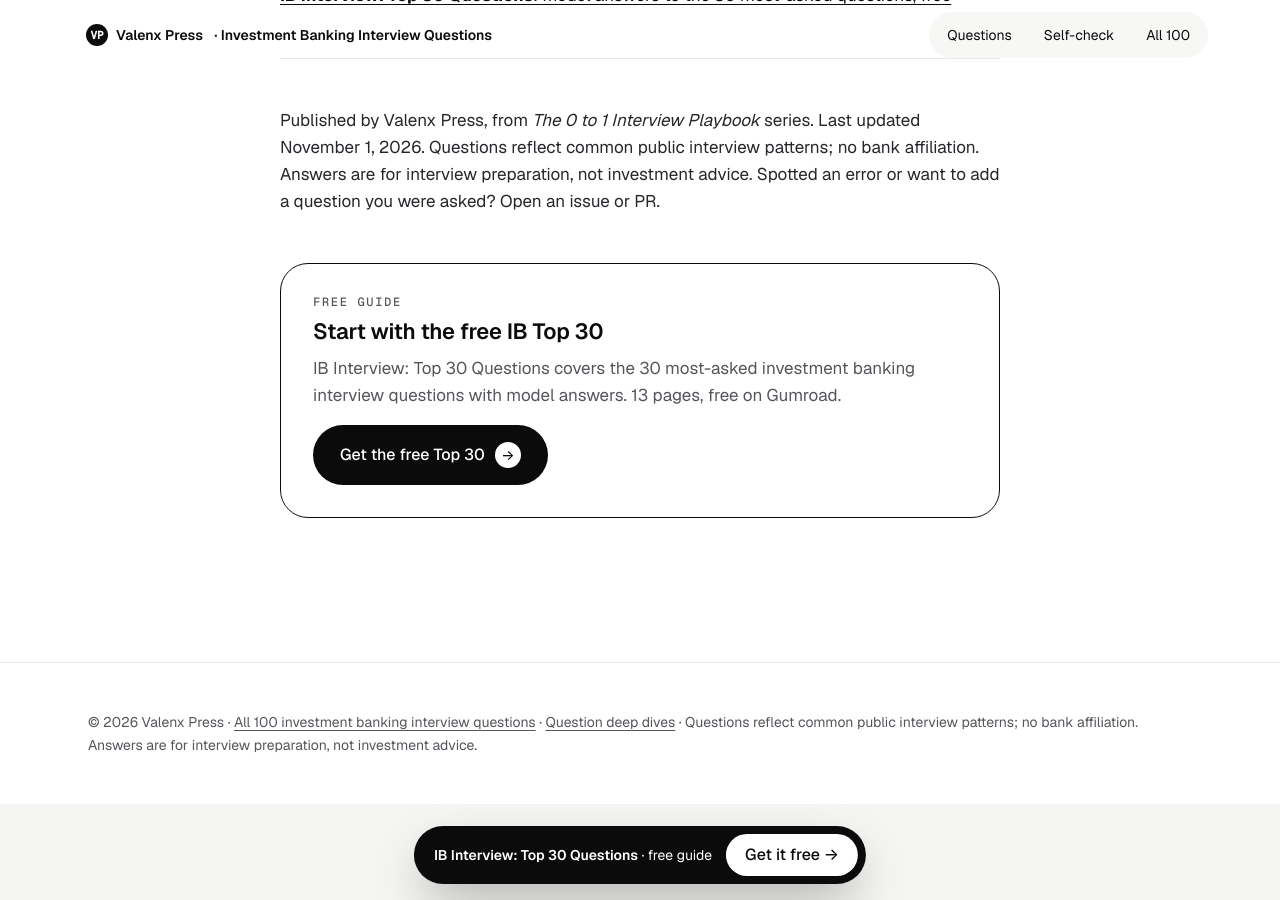
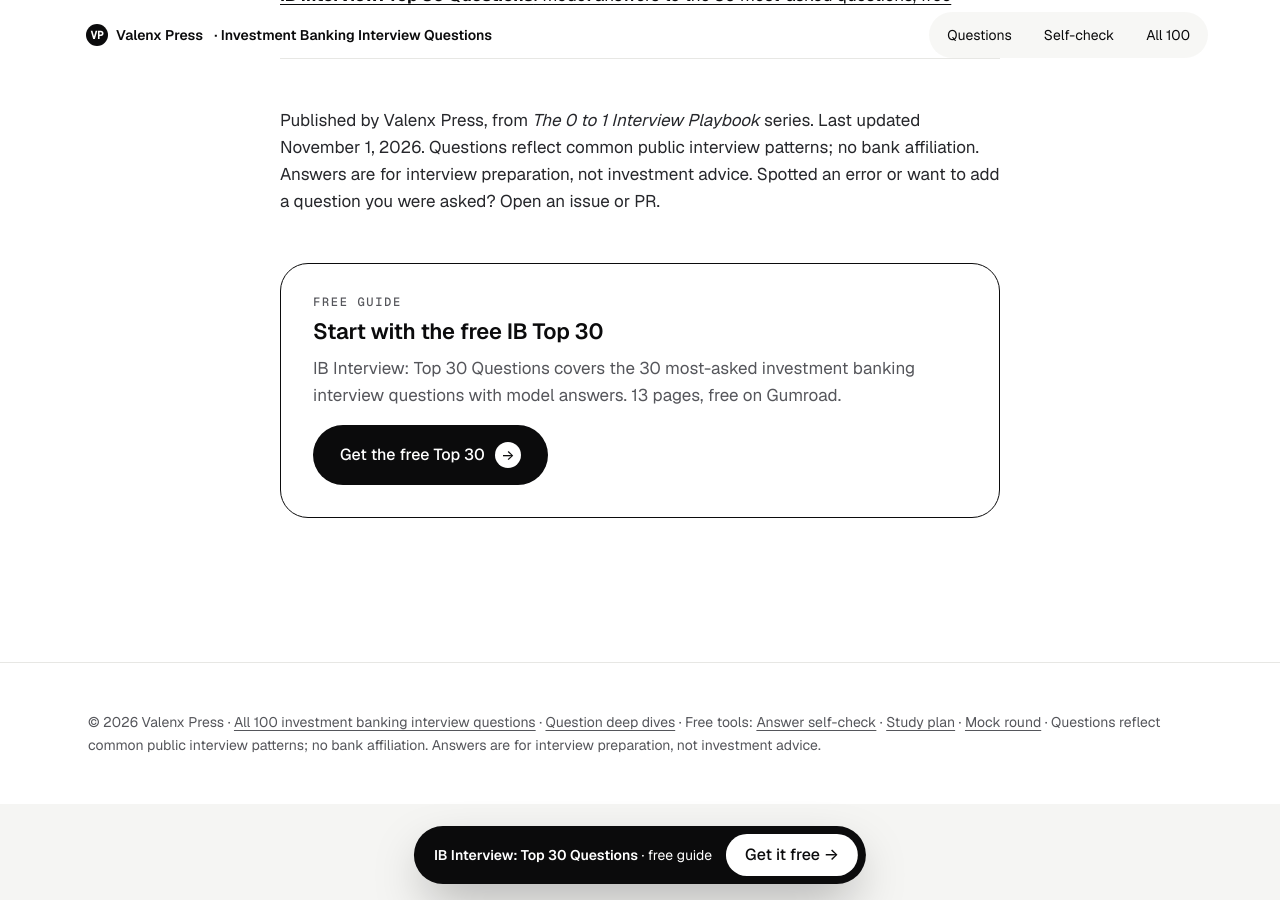
Before and after one commit to Johnnnmai/investment-banking-interview-questions, a Jekyll site: the page built from README.md, in a window 1280 px wide and 900 px high, scrolled down 31263 px. Built offline with Jekyll 4.4.1, drawn with Linux system fonts in a browser that asks for light colours; some web fonts are replaced; our own code applies the rules of GitHub Pages for plain Markdown files.

Commit message:
Footer links to the free self-check, study plan and mock round on every page; IndexNow key file

```diff
--- a/_includes/vp-foot.html
+++ b/_includes/vp-foot.html
@@ -1,2 +1,2 @@
-<footer class=site><div class=wrap>&copy; 2026 Valenx Press &middot; <a href="{{ '/' | relative_url }}">All 100 investment banking interview questions</a> &middot; <a href="{{ '/questions/' | relative_url }}">Question deep dives</a> &middot; Questions reflect common public interview patterns; no bank affiliation. Answers are for interview preparation, not investment advice.</div></footer>
+<footer class=site><div class=wrap>&copy; 2026 Valenx Press &middot; <a href="{{ '/' | relative_url }}">All 100 investment banking interview questions</a> &middot; <a href="{{ '/questions/' | relative_url }}">Question deep dives</a> &middot; Free tools: <a href="https://johnnnmai.github.io/ai-engineer-interview-questions/answer-check/?track=ib">Answer self-check</a> &middot; <a href="https://johnnnmai.github.io/ai-engineer-interview-questions/study-plan/?track=ib">Study plan</a> &middot; <a href="https://johnnnmai.github.io/ai-engineer-interview-questions/mock-interview/?track=ib">Mock round</a> &middot; Questions reflect common public interview patterns; no bank affiliation. Answers are for interview preparation, not investment advice.</div></footer>
 <script>(function(){var b=document.querySelector(".sticky-cta"),h=document.querySelector("[data-hero]");if(b&&h){document.body.classList.add("has-sticky");var f=function(){var on=h.getBoundingClientRect().bottom<0;b.classList.toggle("show",on);b.setAttribute("aria-hidden",on?"false":"true");};addEventListener("scroll",f,{passive:true});f();}var u=document.documentElement.getAttribute("data-offer-until");if(u&&Date.now()>=Date.parse(u)){var p=document.querySelectorAll(".promo");for(var i=0;i<p.length;i++)p[i].hidden=true;}})();</script>
--- /dev/null
+++ b/dc46e62464c0d78aa6c0ac5e374407d8.txt
@@ -0,0 +1 @@
+dc46e62464c0d78aa6c0ac5e374407d8
```
